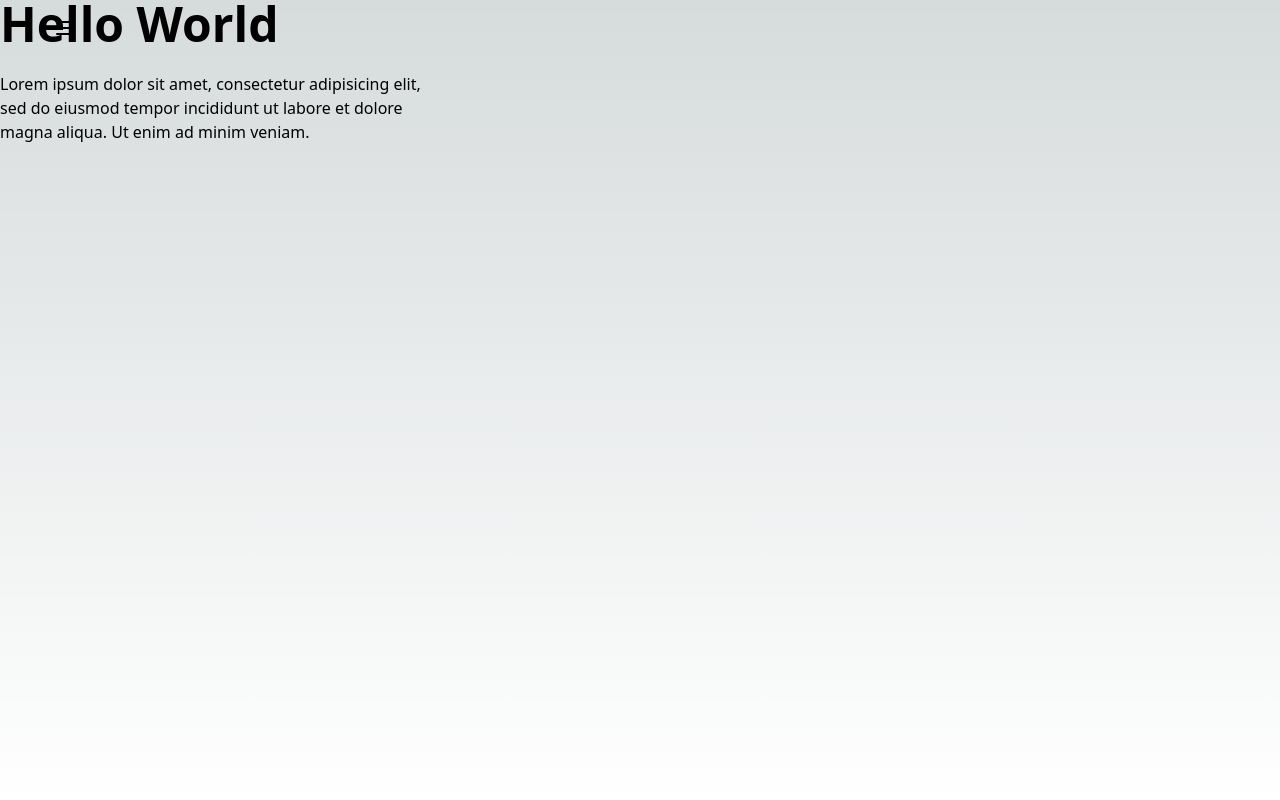
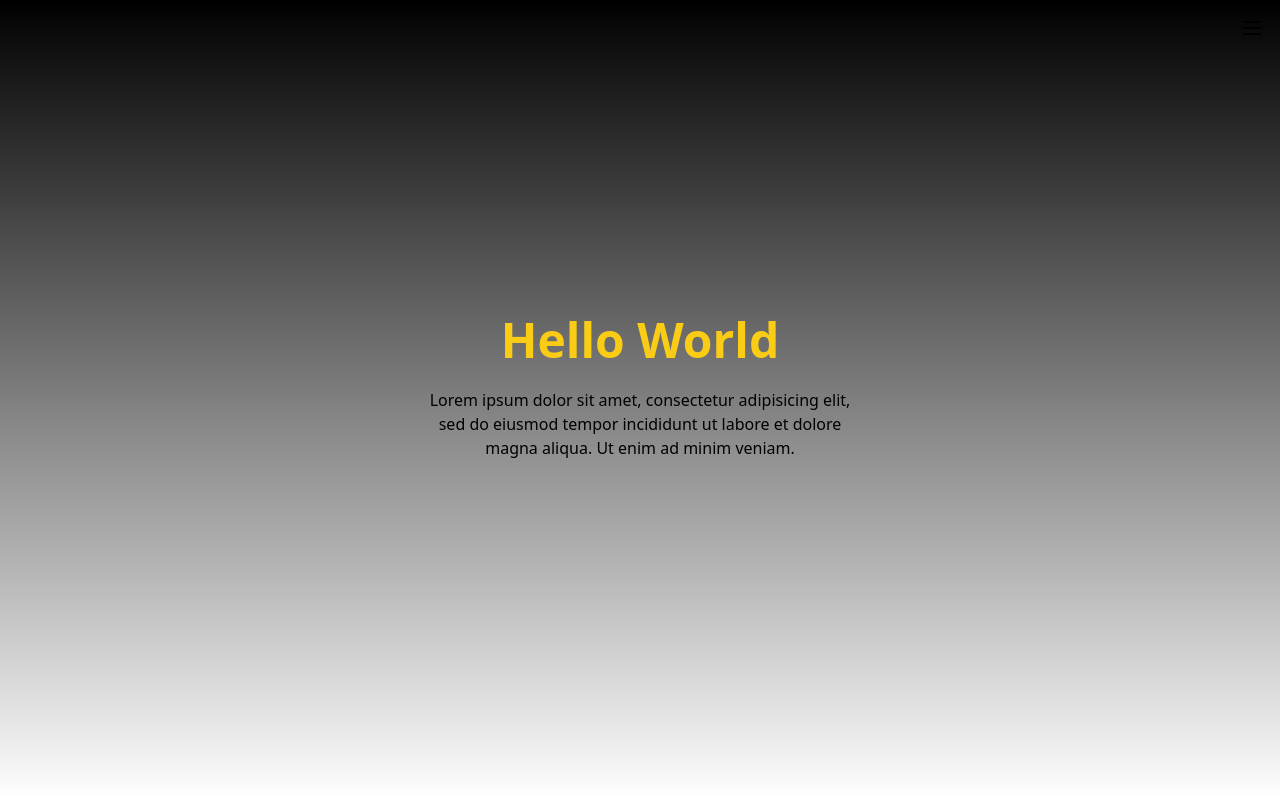
Before and after one commit to BKSchatzki/bkschatzki-dev, a Next.js app: page / in a window 1280 px wide. Built offline with nearby package versions, Linux system fonts and the light colour scheme.

Commit message:
Overhaul design and pull from pageData

```diff
--- a/app/layout.tsx
+++ b/app/layout.tsx
@@ -15,7 +15,7 @@
 }) {
   return (
     <html lang="en">
-      <body>
+      <body className="bg-black">
         <Header />
         {children}
       </body>
--- a/app/page.tsx
+++ b/app/page.tsx
@@ -3,7 +3,7 @@
 export default function Home() {
   return (
     <div>
-      <Hero />
+      <Hero page="Home" />
     </div>
   );
 }
--- a/components/Button.tsx
+++ /dev/null
@@ -1,16 +0,0 @@
-import Link from "next/link";
-
-type ButtonProps = {
-  name: string;
-  href: string;
-};
-
-const Button = ({ name, href }: ButtonProps) => {
-  return (
-    <Link href={href} className="m-1 w-24">
-      {name}
-    </Link>
-  );
-};
-
-export default Button;
--- a/components/Header.tsx
+++ b/components/Header.tsx
@@ -9,9 +9,12 @@
   const [isMenuOpen, setIsMenuOpen] = useState(false);
 
   return (
-    <header className="fixed w-full">
-      <nav className="mx-auto my-4 h-16 w-11/12">
-        <button className="ms-auto" onClick={() => setIsMenuOpen(!isMenuOpen)}>
+    <header className="">
+      <nav className="fixed flex h-16 w-full flex-col items-end justify-start">
+        <button
+          onClick={() => setIsMenuOpen(!isMenuOpen)}
+          className="fixed right-4 top-4 z-10"
+        >
           <Menu />
         </button>
         {isMenuOpen && <NavLinks />}
--- a/components/Hero.tsx
+++ b/components/Hero.tsx
@@ -1,9 +1,14 @@
-const Hero = () => {
+import pageData from "@/data/pageData";
+
+const Hero = ({ page }: { page: string }) => {
+  const thisPage = pageData.find((e) => e.name === page);
+
   return (
-    <div className="mx-auto min-h-screen">
-      <main className="text-left">
+    <main className="flex min-h-screen flex-col items-center justify-center text-center">
       <section className="max-w-md">
-          <h1 className="text-5xl font-bold">{"Hello World"}</h1>
+        <h1 className={`text-5xl font-bold ${thisPage?.textColor}`}>
+          {"Hello World"}
+        </h1>
         <p className="py-6">
           {
             "Lorem ipsum dolor sit amet, consectetur adipisicing elit, sed do eiusmod tempor incididunt ut labore et dolore magna aliqua. Ut enim ad minim veniam."
@@ -11,7 +16,6 @@
         </p>
       </section>
     </main>
-    </div>
   );
 };
 
--- a/components/NavLinks.tsx
+++ b/components/NavLinks.tsx
@@ -1,12 +1,19 @@
-import siteLinks from "@/data/siteLinks";
-import Button from "./Button";
+import pageData from "@/data/pageData";
+import Link from "next/link";
 
 const NavLinks = () => {
   return (
-    <ul>
-      {siteLinks.map((link, index) => (
+    <ul className="fixed flex min-h-screen w-screen flex-col items-center justify-center gap-6 bg-black bg-opacity-50 bg-clip-padding py-6 text-center backdrop-blur-lg backdrop-filter">
+      {pageData.map((link, index) => (
         <li key={index}>
-          <Button name={link.name} href={link.href} />
+          <Link href={link.href} className="m-1 flex flex-col">
+            <span
+              className={`text-white" text-2xl font-bold ${link.textColor}`}
+            >
+              {link.name}
+            </span>
+            <span className="text-neutral-300">{link.description}</span>
+          </Link>
         </li>
       ))}
     </ul>
--- /dev/null
+++ b/data/pageData.tsx
@@ -0,0 +1,34 @@
+const pageData = [
+  {
+    name: "Home",
+    description: "Back to home",
+    href: "/",
+    textColor: "text-yellow-400",
+  },
+  {
+    name: "Services",
+    description: "I need a website",
+    href: "/services",
+    textColor: "text-emerald-400",
+  },
+  {
+    name: "Projects",
+    description: "I need a dev",
+    href: "/projects",
+    textColor: "text-sky-400",
+  },
+  {
+    name: "About",
+    description: "Get to know me",
+    href: "/about",
+    textColor: "text-violet-400",
+  },
+  {
+    name: "Contact",
+    description: "Get in touch",
+    href: "/contact",
+    textColor: "text-pink-400",
+  },
+];
+
+export default pageData;
--- a/data/siteLinks.tsx
+++ /dev/null
@@ -1,29 +0,0 @@
-const siteLinks = [
-  {
-    name: "Home",
-    description: "Back to home.",
-    href: "/",
-  },
-  {
-    name: "Services",
-    description: "I need a website.",
-    href: "/services",
-  },
-  {
-    name: "Projects",
-    description: "I need a dev.",
-    href: "/projects",
-  },
-  {
-    name: "About",
-    description: "Get to know me.",
-    href: "/about",
-  },
-  {
-    name: "Contact",
-    description: "Get in touch.",
-    href: "/contact",
-  },
-];
-
-export default siteLinks;
--- a/tailwind.config.ts
+++ b/tailwind.config.ts
@@ -5,6 +5,7 @@
     "./pages/**/*.{js,ts,jsx,tsx,mdx}",
     "./components/**/*.{js,ts,jsx,tsx,mdx}",
     "./app/**/*.{js,ts,jsx,tsx,mdx}",
+    "./data/**/*.{js,ts,jsx,tsx,mdx}",
   ],
   theme: {
     extend: {
```
Lines whose indentation alone changed are shown as unchanged.
